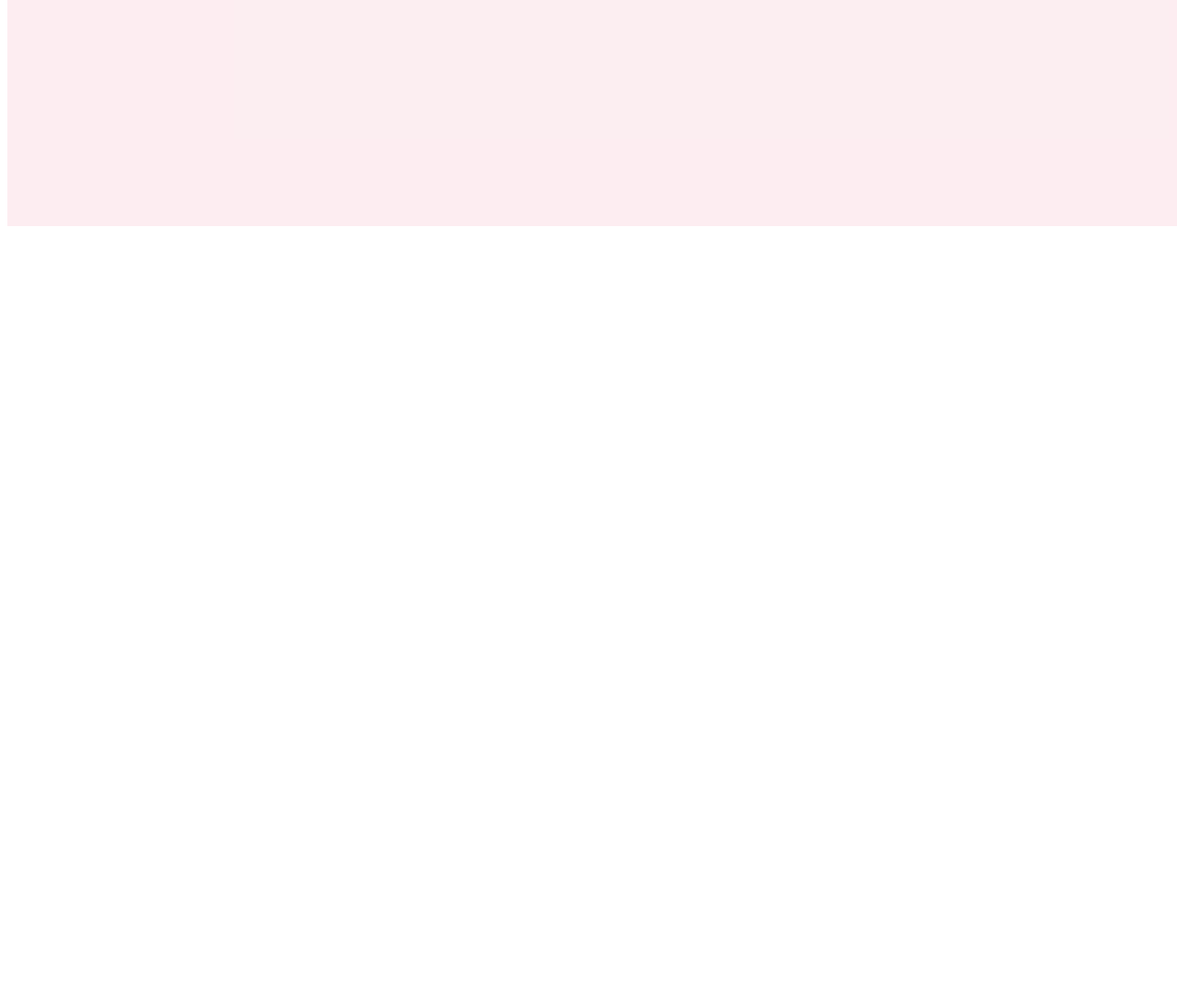
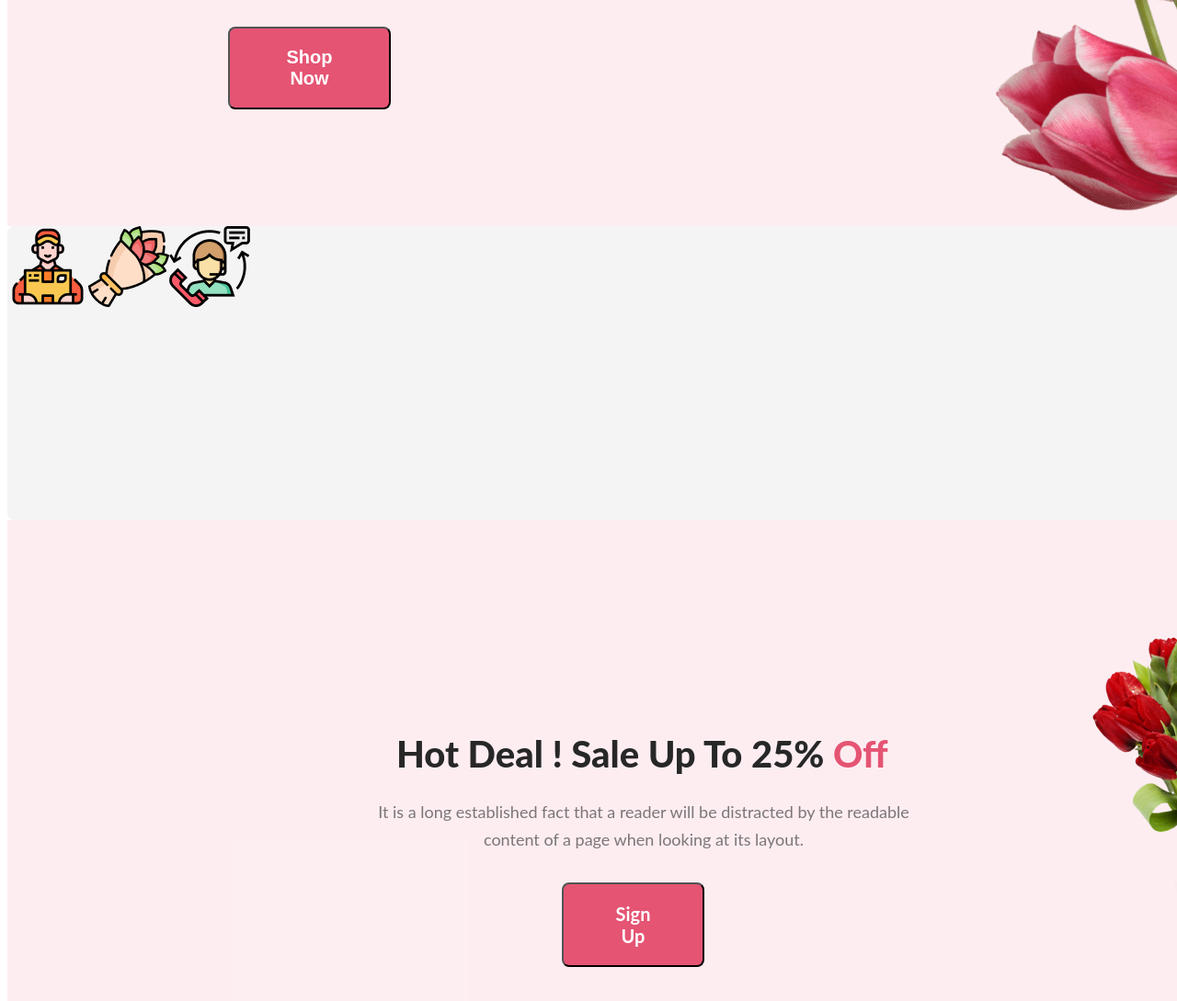
Before and after one commit to MazharulIslam314/flower-shop-assignment-main, a plain HTML site: page index.html in a window 1280 px wide. Shown: the part 612-1701 px from the top of the page at 92% size. Before the commit the page ends 866 px from the top, so only its background shows below. Drawn offline with Linux system fonts and the light colour scheme.

Commit message:
complete the first section

```diff
--- a/index.html
+++ b/index.html
@@ -21,8 +21,10 @@
     <button class="button">Shop Now</button>
 
     </div>
-    <img src="pngwing 6.png" alt="">
+    <img class="golapi" src="pngwing 10.png" alt="">
 </div>
+
+
 <!-- /header close\ -->
 </header>
 
@@ -31,6 +33,27 @@
 <!-- /main start\ -->
 
 <main>
+<section class="delivery">
+    <div><img src="Group 57.png" alt=""></div>
+    <div><img src="Group 58.png" alt=""></div>
+    <div><img src="Group 59.png" alt=""></div>
+</section>
+
+<section class="hot">
+
+    <div>
+        <h3 class="hot-title">Hot Deal ! Sale Up To 25% <span class="off">Off</span></h3>
+        <p class="hot-text">
+            It is a long established fact that a reader will be distracted by the readable content of a page when looking at its layout.
+
+        </p>
+        <button class="button-sign">Sign Up</button>
+        </div>
+<div class="golap"><img src="pngwing 8.png" alt=""></div>
+</section>
+
+
+
 
 
 </main>
--- a/styles/assignment.css
+++ b/styles/assignment.css
@@ -4,32 +4,43 @@ body{
 
 
 .heading{
-    display: flex;
+    /* display: flex; */
     width: 708px
     color: #272727;
 font-size: 80px;
 font-weight: 800;
-
+margin: 197px 97px 0px 240px;
 }
 p{
-    display: flex;
+ margin: 32px 171px 0px 240px;
 width: 634px;
 color: rgba(39, 39, 39, 0.60);
 font-family: Lato;
 font-size: 18px;
 font-weight: 400;
-line-height: 30px;
+line-height: 30px
+
 }
 .button{
     color: #FFF;
 font-size: 20px;
 font-weight: 700;
 display: inline-flex;
-padding: 20px 43px;
+padding: 20px 43px 20px 43px;
 align-items: flex-start;
 gap: 10px;
 border-radius: 8px;
 background: #E55473;
+margin: 32px 628px 147px 240px;
+width: 177px;
+
+
+}
+.golapi{
+    margin: 50px 240px 0px 0px;
+    /* background: url(<path-to-image>), lightgray 50% / cover no-repeat; */
+
+
 }
 .page{
     width: 1920px;
@@ -37,3 +48,58 @@ height: 850px;
 background: rgba(229, 84, 115, 0.10);
 display: flex;
 }
+.delivery{
+ width: 1440px;
+height: 320px;
+border-radius: 8px;
+background: rgba(39, 39, 39, 0.05);
+display: flex;
+background-position: center;
+}
+.hot{
+    width: 1920px;
+height: 850px;
+background: rgba(229, 84, 115, 0.10);
+display: flex;
+}
+.hot-title{
+    color: #272727;
+font-family: Lato;
+font-size: 40px;
+font-weight: 800;
+margin: 230px 215px 0px 423px;
+}
+.off{
+    color: #E55473;
+}
+.hot-text{
+    color: rgba(39, 39, 39, 0.60);
+text-align: center;
+font-family: Lato;
+font-size: 18px;
+font-weight: 400;
+line-height: 30px;
+display: flex;
+width: 594px;
+margin: 24px 186px 0px 395px;
+}
+.golap{
+    width: 318px;
+height: 420px;
+margin: 100px 429px 100px 0px;
+}
+.button-sign{
+    color: #FFFFFF;
+    margin: 32px 417px 162px 603px;
+    display: inline-flex;
+padding: 20px 43px;
+align-items: flex-start;
+gap: 10px;
+border-radius: 8px;
+background: #E55473;
+font-family: Lato;
+font-size: 20px;
+font-weight: 700;
+border-radius: 8px;
+
+}
```
